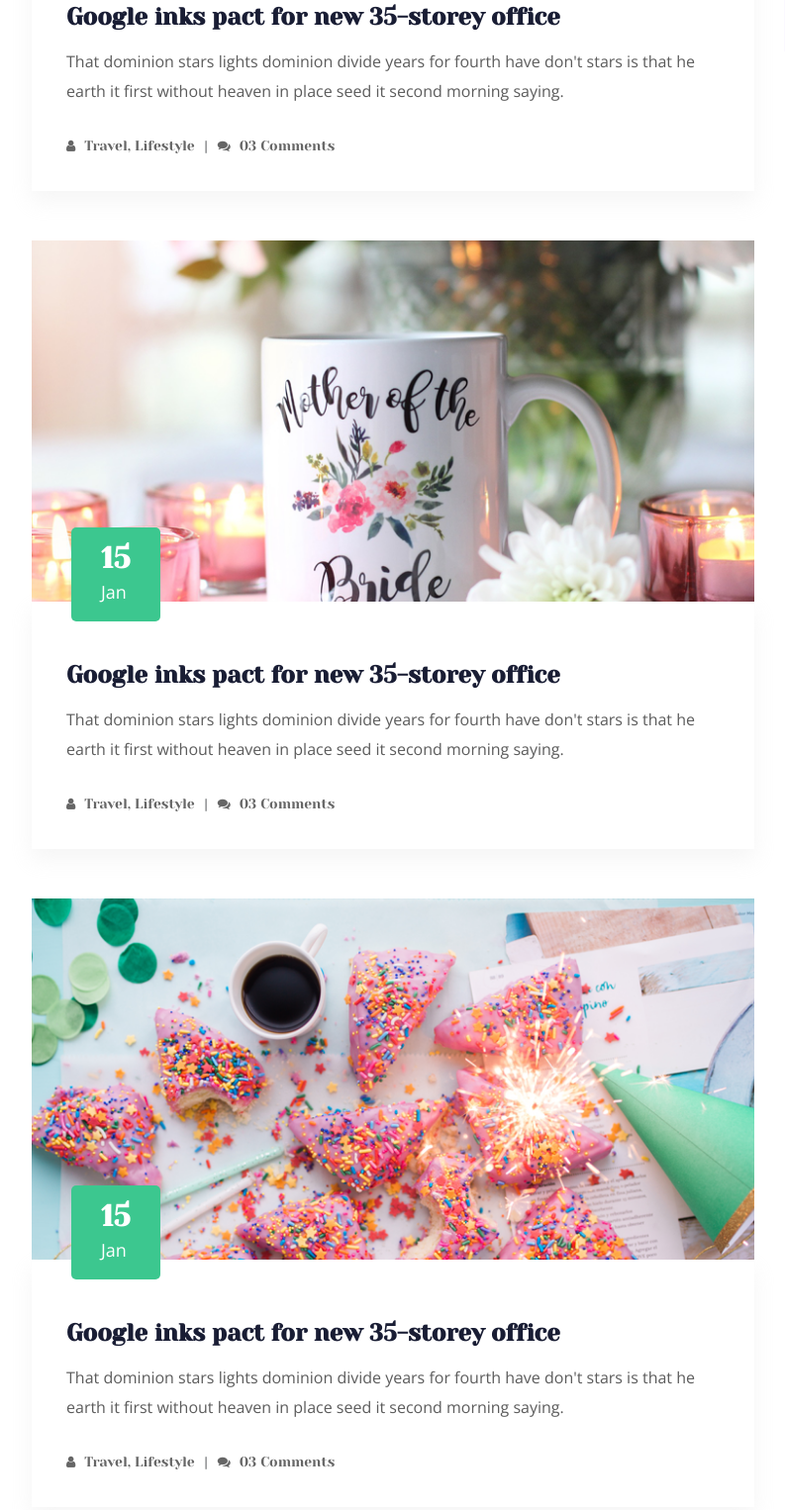
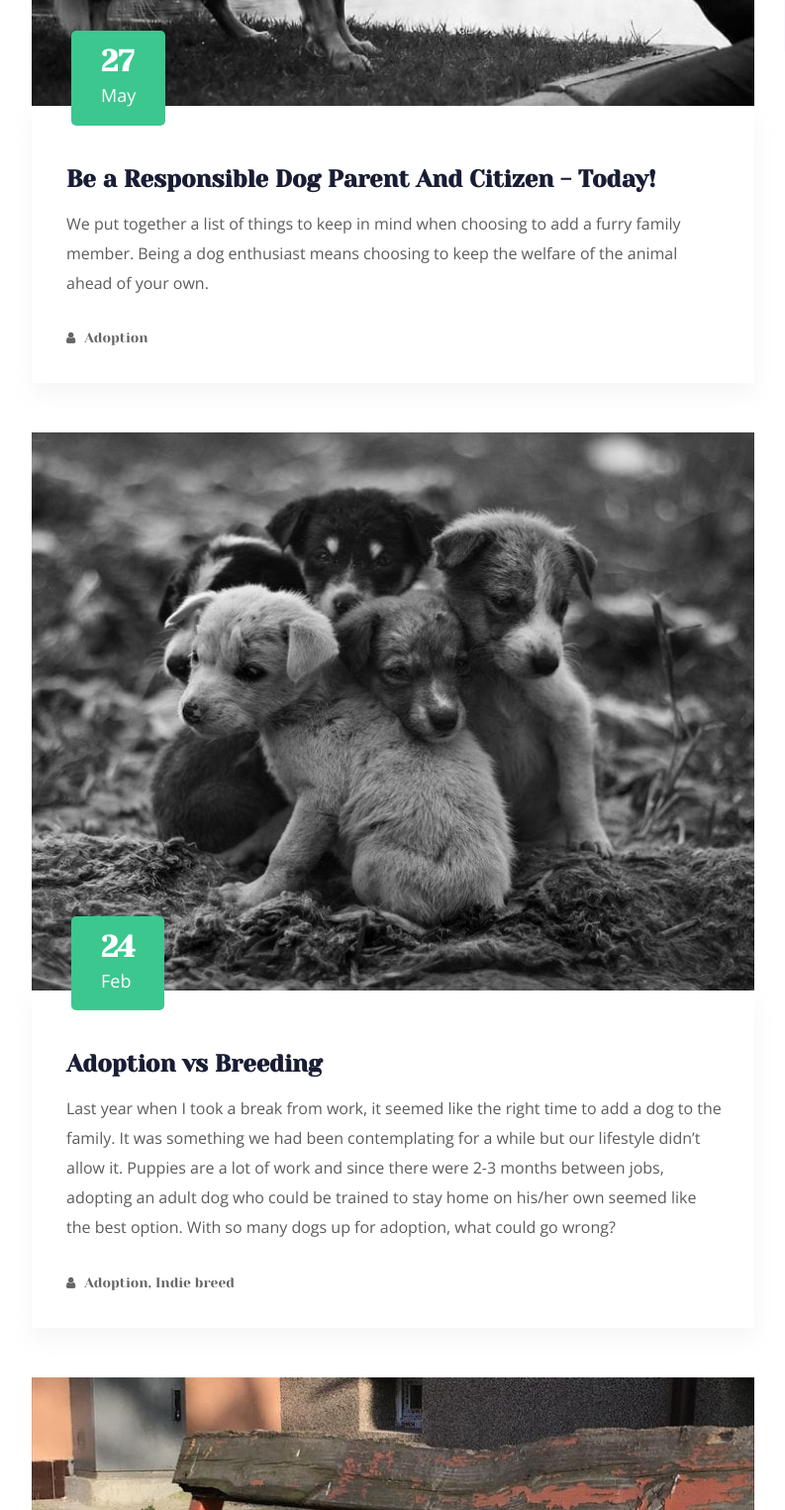
Before and after one commit to imadityasin/PawPledge, a plain HTML site: page blog.html in a window 1280 px wide. Shown: the part 2813-4339 px from the top of the page at 99% size, without its empty margins (53-846 px from the left). Drawn offline with nearby package versions, Linux system fonts and the light colour scheme.

Commit message:
blog data added

```diff
--- a/blog.html
+++ b/blog.html
@@ -171,66 +171,69 @@
 
                         <article class="blog_item">
                             <div class="blog_item_img">
-                                <img class="card-img rounded-0" src="img/blog/single_blog_3.png" alt="">
+                                <img class="card-img rounded-0" src="./img/blog/blogimg3.img.jpeg" alt="">
                                 <a href="#" class="blog_item_date">
-                                    <h3>15</h3>
-                                    <p>Jan</p>
+                                    <h3>27</h3>
+                                    <p>May</p>
                                 </a>
                             </div>
 
                             <div class="blog_details">
-                                <a class="d-inline-block" href="single-blog.html">
-                                    <h2>Google inks pact for new 35-storey office</h2>
+                                <a class="d-inline-block" href="https://www.dogspot.in/dog-blog/be-a-responsible-dog-owner-and-citizen-today/">
+                                    <h2>Be a Responsible Dog Parent And Citizen - Today!</h2>
                                 </a>
-                                <p>That dominion stars lights dominion divide years for fourth have don't stars is that
-                                    he earth it first without heaven in place seed it second morning saying.</p>
+                                <p>
+                                    We put together a list of things to keep in mind when choosing to add a furry family member. Being a dog enthusiast means choosing to keep the welfare of the animal ahead of your own.
+                                </p>
                                 <ul class="blog-info-link">
-                                    <li><a href="#"><i class="fa fa-user"></i> Travel, Lifestyle</a></li>
-                                    <li><a href="#"><i class="fa fa-comments"></i> 03 Comments</a></li>
+                                    <li><a href="#"><i class="fa fa-user"></i> Adoption</a></li>
+                                    <!-- <li><a href="#"><i class="fa fa-comments"></i> 03 Comments</a></li> -->
                                 </ul>
                             </div>
                         </article>
 
                         <article class="blog_item">
                             <div class="blog_item_img">
-                                <img class="card-img rounded-0" src="img/blog/single_blog_4.png" alt="">
+                                <img class="card-img rounded-0" src="./img/blog/blogimg4.img.jpeg" alt="">
                                 <a href="#" class="blog_item_date">
-                                    <h3>15</h3>
-                                    <p>Jan</p>
+                                    <h3>24</h3>
+                                    <p>Feb</p>
                                 </a>
                             </div>
 
                             <div class="blog_details">
-                                <a class="d-inline-block" href="single-blog.html">
-                                    <h2>Google inks pact for new 35-storey office</h2>
+                                <a class="d-inline-block" href="https://www.dogspot.in/dog-blog/adoption-vs-breeding/">
+                                    <h2>Adoption vs Breeding</h2>
                                 </a>
-                                <p>That dominion stars lights dominion divide years for fourth have don't stars is that
-                                    he earth it first without heaven in place seed it second morning saying.</p>
+                                <p>
+                                    Last year when I took a break from work, it seemed like the right time to add a dog to the family. It was something we had been contemplating for a while but our lifestyle didn’t allow it. Puppies are a lot of work and since there were 2-3 months between jobs, adopting an adult dog who could be trained to stay home on his/her own seemed like the best option. With so many dogs up for adoption, what could go wrong?
+                                </p>
                                 <ul class="blog-info-link">
-                                    <li><a href="#"><i class="fa fa-user"></i> Travel, Lifestyle</a></li>
-                                    <li><a href="#"><i class="fa fa-comments"></i> 03 Comments</a></li>
+                                    <li><a href="#"><i class="fa fa-user"></i> Adoption, Indie breed</a></li>
+                                    <!-- <li><a href="#"><i class="fa fa-comments"></i> 03 Comments</a></li> -->
                                 </ul>
                             </div>
                         </article>
 
                         <article class="blog_item">
                             <div class="blog_item_img">
-                                <img class="card-img rounded-0" src="img/blog/single_blog_5.png" alt="">
+                                <img class="card-img rounded-0" src="./img/blog/blogimg5.img.jpeg" alt="">
                                 <a href="#" class="blog_item_date">
-                                    <h3>15</h3>
-                                    <p>Jan</p>
+                                    <h3>28</h3>
+                                    <p>June</p>
                                 </a>
                             </div>
 
                             <div class="blog_details">
-                                <a class="d-inline-block" href="single-blog.html">
-                                    <h2>Google inks pact for new 35-storey office</h2>
+                                <a class="d-inline-block" href="https://iadopt.in/the-reality-of-cat-breeders-in-india/">
+                                    <h2>Reality of Cat Breeders in India</h2>
                                 </a>
-                                <p>That dominion stars lights dominion divide years for fourth have don't stars is that
-                                    he earth it first without heaven in place seed it second morning saying.</p>
+                                <p>
+                                    The pet market is an ever-growing market in India and is swamped by pet stores, animal shelters, pet breeders, etc. Many Indians are plagued with the thought of owning only pedigree cats/pure-bred cats for their physical appearance. This demand for pedigree cats has offered itself as a business opportunity for most, which has led to the growth of numerous illegal cat breeders.
+                                </p>
                                 <ul class="blog-info-link">
-                                    <li><a href="#"><i class="fa fa-user"></i> Travel, Lifestyle</a></li>
-                                    <li><a href="#"><i class="fa fa-comments"></i> 03 Comments</a></li>
+                                    <li><a href="#"><i class="fa fa-user"></i> Adoption</a></li>
+                                    <!-- <li><a href="#"><i class="fa fa-comments"></i> 03 Comments</a></li> -->
                                 </ul>
                             </div>
                         </article>
```
Also changed, not shown: img/blog/blogimg3.img.jpeg (added), img/blog/blogimg4.img.jpeg (added), img/blog/blogimg5.img.jpeg (added).
